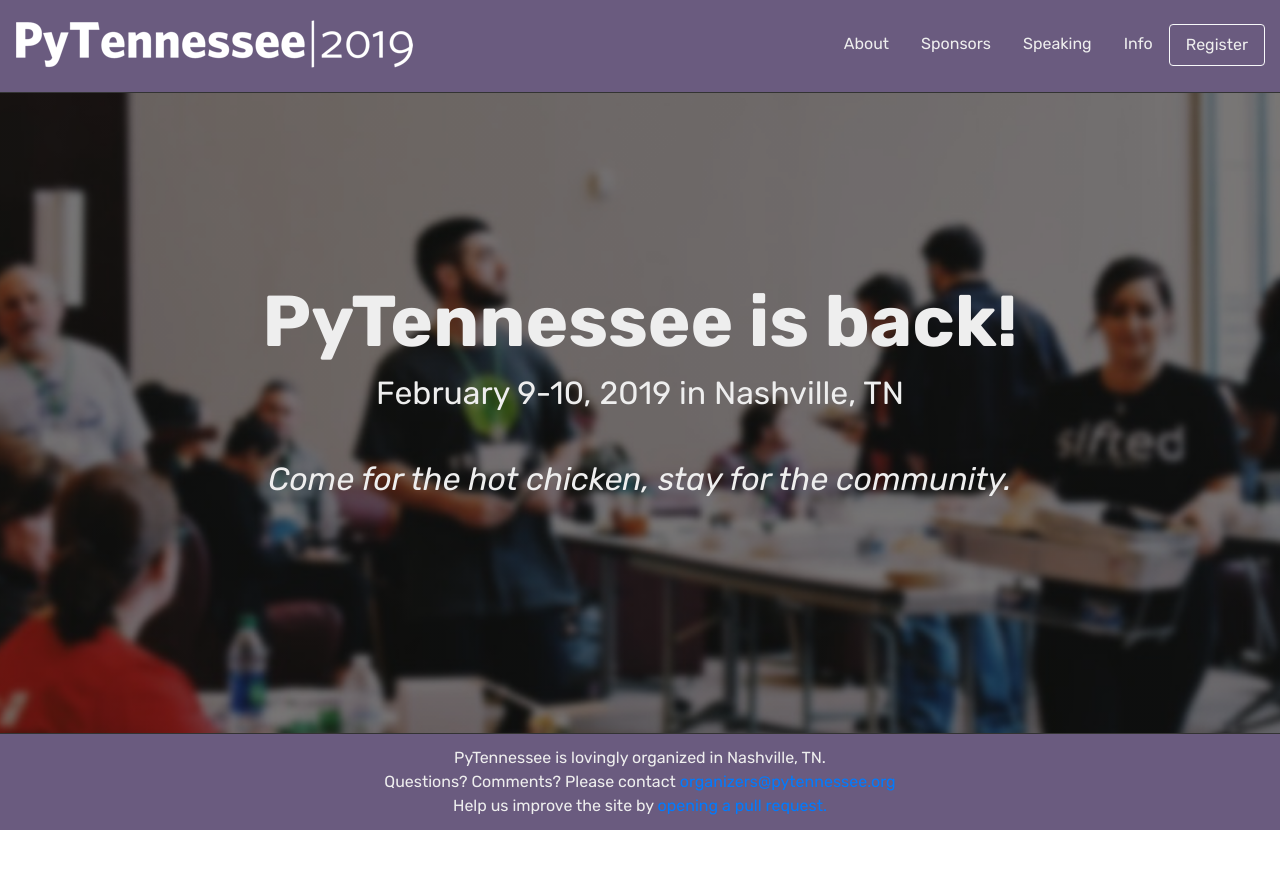
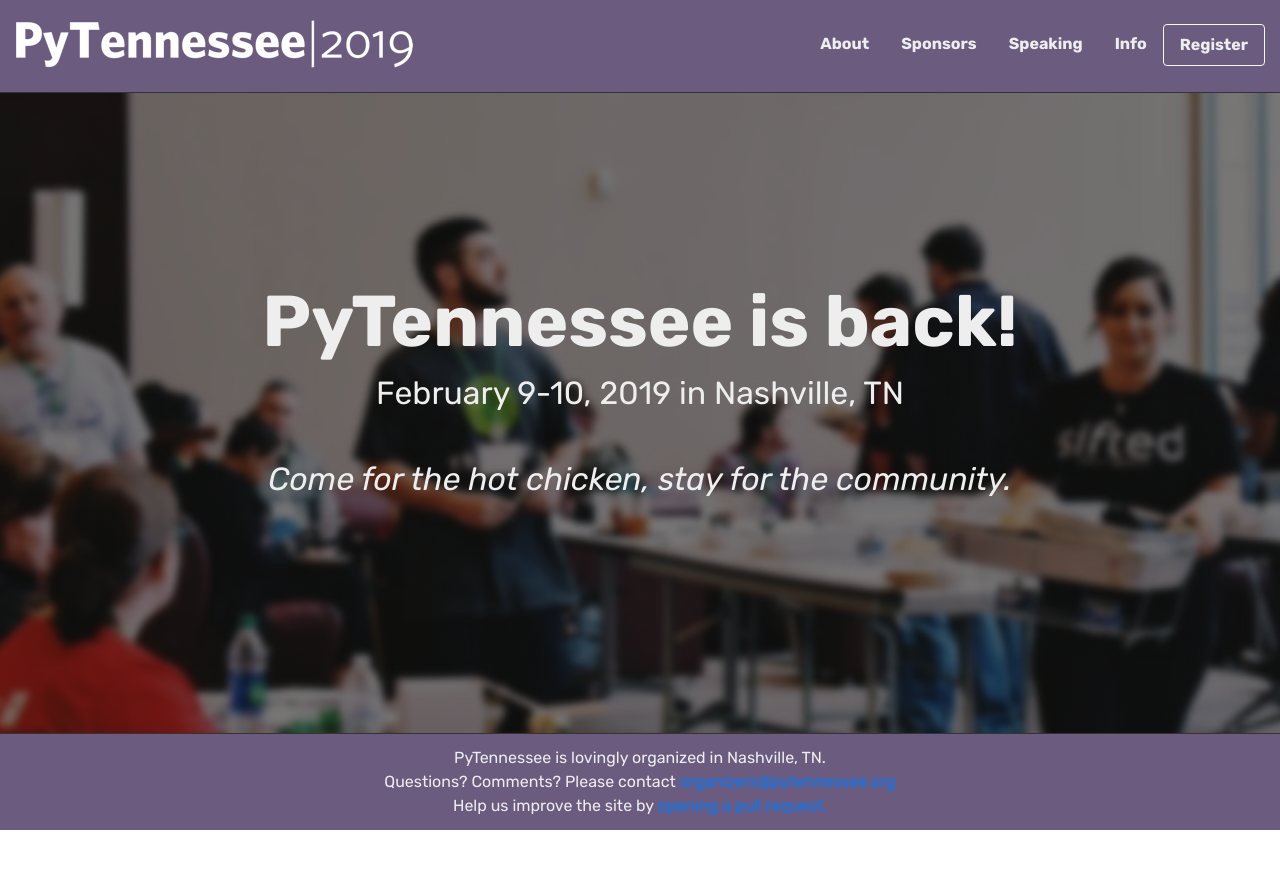
Before and after one commit to pytennessee/pytn-2019, a Jekyll site: the page built from index.html, in a window 1280 px wide. Shown: the top 869 px of the page. Built offline with Jekyll 4.4.1, drawn with Linux system fonts in a browser that asks for light colours.

Commit message:
Tweak nav links

```diff
--- a/static/styles/pytn2019.css
+++ b/static/styles/pytn2019.css
@@ -36,10 +36,11 @@
 
 .nav a {
   color: #eee;
+  font-weight: bold;
 }
 
 .nav a:hover, .nav a:focus {
-  color: #1f1b26;
+  color: #342d3f;
 }
 
 .hero {
```
